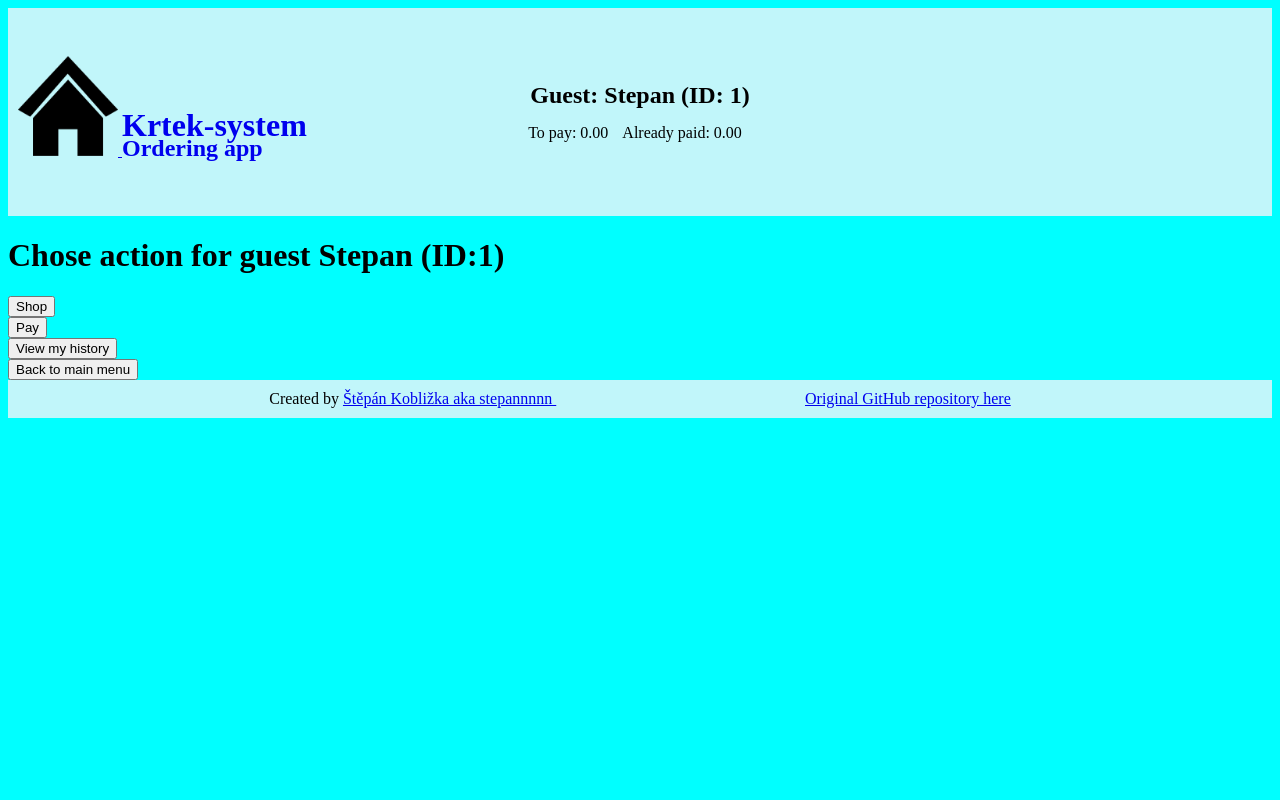
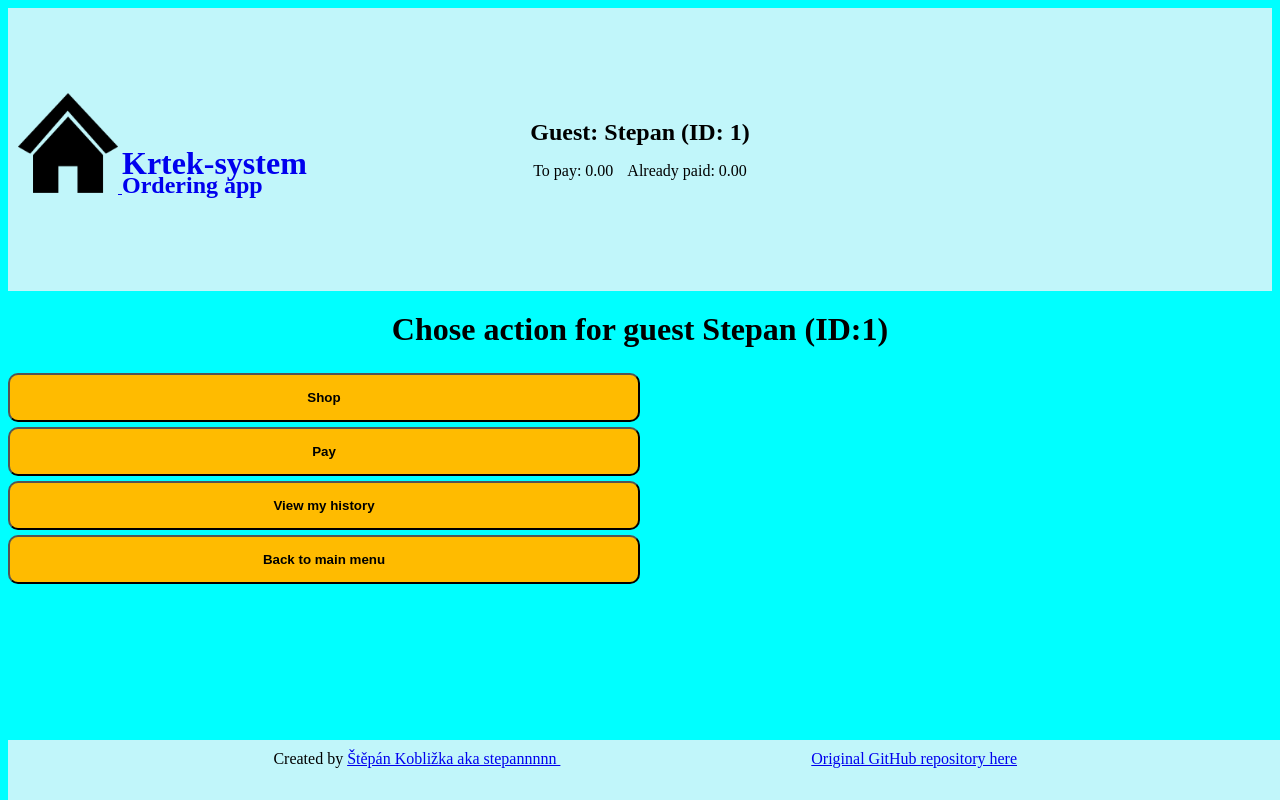
Before and after one commit to stepannnnn/krtek-system, a Django app: page /1/ in a window 1280 px wide. Run offline with Django 5.2, Linux system fonts and the light colour scheme; data comes from the database, SQL or seed files in the repository.

Commit message:
add simple frontend (part of it)

```diff
--- a/krteksystem/orders/static/orders/style.css
+++ b/krteksystem/orders/static/orders/style.css
@@ -1,6 +1,30 @@
 body {
     background-color: aqua;
 }
+
+main {
+    align-items: center;
+}
+main h1{
+    text-align: center;
+    margin-top: 20px;
+    margin-bottom: 20px;
+}
+
+main input {
+    background-color: #ffbb00;
+    border-width: 2px;
+    border-color: black;
+    cursor: pointer;
+    text-align: center;
+    padding: 15px 32px;
+    border-radius: 10px;
+    width:50%;
+    font-weight: bold;
+    margin-top: 5px;
+}
+
+
 
 header {
     background-color: #c1f6fa;
@@ -31,7 +55,8 @@ header img {
 
 #guest p {
     display: inline-block;
-    margin-right: 10px;
+    margin-right: 5px;
+    margin-left: 5px;
 }
 
 header nav {
@@ -72,6 +97,11 @@ footer {
     padding: 10px;
     text-align: center;
     display: block;
+    margin-top: 20px;
+    position: absolute;
+    bottom: 0;
+    height: 2.5rem;
+    width: 98%;
 }
 
 footer * {
--- a/krteksystem/orders/templates/orders/base.html
+++ b/krteksystem/orders/templates/orders/base.html
@@ -8,8 +8,10 @@
     <body>
         {% include "orders/header.html"%}
 
+        <main>
         {%block content%}
         {%endblock%}
+        </main>
 
         {% include "orders/footer.html"%}
     </body>
```
Also changed, not shown: krteksystem/orders/templates/orders/header.html (+13 -18 lines).
